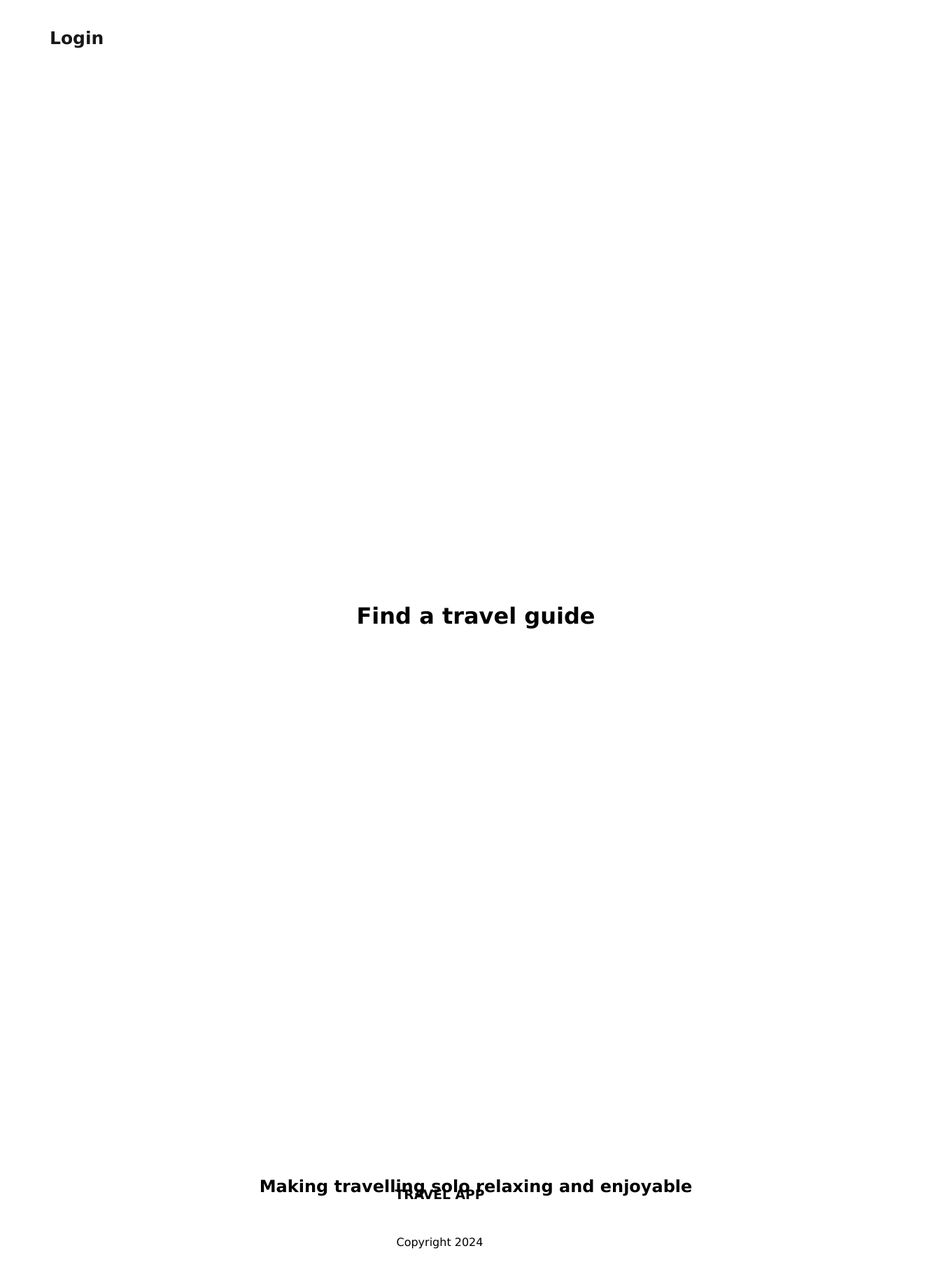
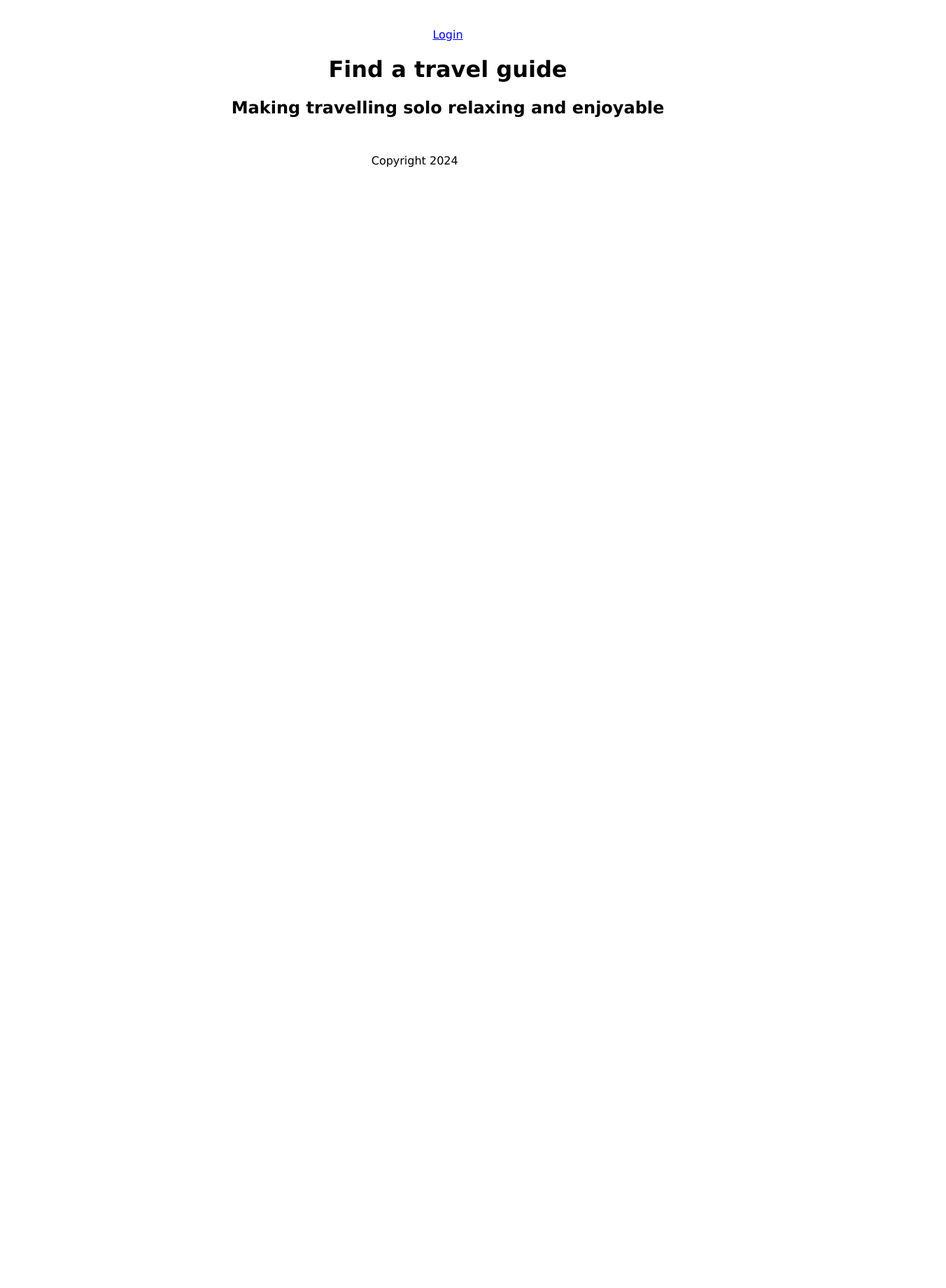
Before and after one commit to jgooday48/Lap4-Project-Client, a React (Vite) app: page / in a window 1280 px wide. Shown: the top 1840 px of the page at 70% size, 1352 px wide, since content can reach past the window. After the commit the page ends 800 px from the top, so only its background shows below. Built offline with nearby package versions, Linux system fonts and the light colour scheme.

Commit message:
Progressed with PageWrapper

```diff
--- a/src/App.css
+++ b/src/App.css
@@ -1,7 +1,7 @@
-*{
+/* *{
   width:100%;
   height:100%;
-}
+} */
 
 #root {
   max-width: 1280px;
--- a/src/components/PageWrapper/index.jsx
+++ b/src/components/PageWrapper/index.jsx
@@ -1,27 +1,62 @@
-import React from 'react'
+import { React, useState } from 'react'
 import { NavLink, Outlet } from 'react-router-dom';
 
 const PageWrapper = () => {
+
+  const [ guide, setGuide ] = useState(false)
+  const [ tourist, setTourist] = useState(false)
+  const [ welcome, setWelcome ] = useState(true)
+
+  // Need to implement ffunctionality when backendd is completed
+
   return (
     <>
-    <header id="header">
-      <nav id="nav">
-        <NavLink className="nav-link" to="/touristloginpage">Login</NavLink>
-
-
+    {welcome && (
+      <div className='welcomeWrapper'>
+      <header>
+      <nav>
+        <section className='links'>
+          <NavLink to="/touristloginpage">Login</NavLink>
+        </section>
       </nav>
     </header>
 
-    <Outlet />
+    <Outlet/>
+      </div>)}
+
+    {tourist && (
+      <div className='touristWrapper'>
+      <header>
+      <nav>
+        <section className='links'>
+          <NavLink to="/touristhomepage">Home</NavLink>
+          <NavLink to="/touristguidepage">Your guides</NavLink>
+        </section>
+      </nav>
+    </header>
+
+    <Outlet/>
+    </div>)}
+
+    {guide && (
+      <div className='touristWrapper'>
+      <header>
+      <nav>
+        <section className='links'>
+          <NavLink to="/guidehomepage">Home</NavLink>
+          <NavLink to="/guideprofilepage">Your profile</NavLink>
+        </section>
+      </nav>
+    </header>
+
+    <Outlet/>
+    </div>
+    )}
 
     <footer id = "footer">
-      <div>
-      <h3> TRAVEL APP</h3>
       <p> Copyright 2024 </p>
-      </div>
 
       </footer>
-
     </>
   )
 }
--- a/src/pages/WelcomePage/index.jsx
+++ b/src/pages/WelcomePage/index.jsx
@@ -13,7 +13,7 @@ const WelcomePage = () => {
         <div className='description'>
             <h2>Making travelling solo relaxing and enjoyable</h2>
         </div>
-        <button id="login" onClick={navigate("/touristsignuppage")} className="btn">Join now!</button>
+        {/* <button id="login" onClick={navigate("/touristsignuppage")} className="btn">Join now!</button> */}
     </div>
   )
 }
```
Also changed, not shown: src/pages/TouristGuidePage/index.jsx (added).
